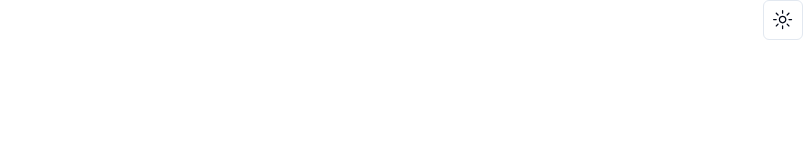
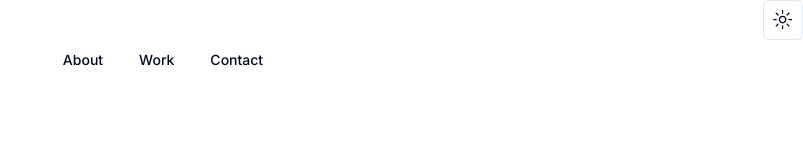
Before and after one commit to TejasAnand/Personal-Website, a Next.js app: page / in a window 1280 px wide. Shown: the top 160 px of the page, without its empty margins (477-1280 px from the left). Built offline with nearby package versions, Linux system fonts and the light colour scheme.

Commit message:
Add: Navbar

```diff
--- a/app/globals.css
+++ b/app/globals.css
@@ -74,3 +74,9 @@
     @apply bg-background text-foreground;
   }
 }
+
+.navbar{
+  display:flex;
+  justify-content: center;
+  align-items: center;
+}
--- a/app/page.tsx
+++ b/app/page.tsx
@@ -6,8 +6,14 @@ import { ModeToggle } from "@/components/ui/toggleTheme";
 
 export default function Home() {
   return (
-    <div className="text-end">
-      <ModeToggle></ModeToggle>
-    </div>
+    <main>
+      <div className="text-end">
+        <ModeToggle></ModeToggle>
+      </div>
+
+      <nav className="navbar">
+        <Nav></Nav>
+      </nav>
+    </main>
   );
 }
--- a/components/ui/nav.tsx
+++ b/components/ui/nav.tsx
@@ -8,7 +8,28 @@ import {
   NavigationMenuTrigger,
   NavigationMenuViewport,
 } from "@/components/ui/navigation-menu";
+import { navigationMenuTriggerStyle } from "@/components/ui/navigation-menu";
 
 export default function Nav() {
-  return <h1>Hello World</h1>;
+  return (
+    <NavigationMenu>
+      <NavigationMenuList>
+        <NavigationMenuItem>
+          <NavigationMenuLink className={navigationMenuTriggerStyle()}>
+            About
+          </NavigationMenuLink>
+        </NavigationMenuItem>
+        <NavigationMenuItem>
+          <NavigationMenuLink className={navigationMenuTriggerStyle()}>
+            Work
+          </NavigationMenuLink>
+        </NavigationMenuItem>
+        <NavigationMenuItem>
+          <NavigationMenuLink className={navigationMenuTriggerStyle()}>
+            Contact
+          </NavigationMenuLink>
+        </NavigationMenuItem>
+      </NavigationMenuList>
+    </NavigationMenu>
+  );
 }
```
Also changed, not shown: components/ui/navigation-menu.tsx (+21 -21 lines).
